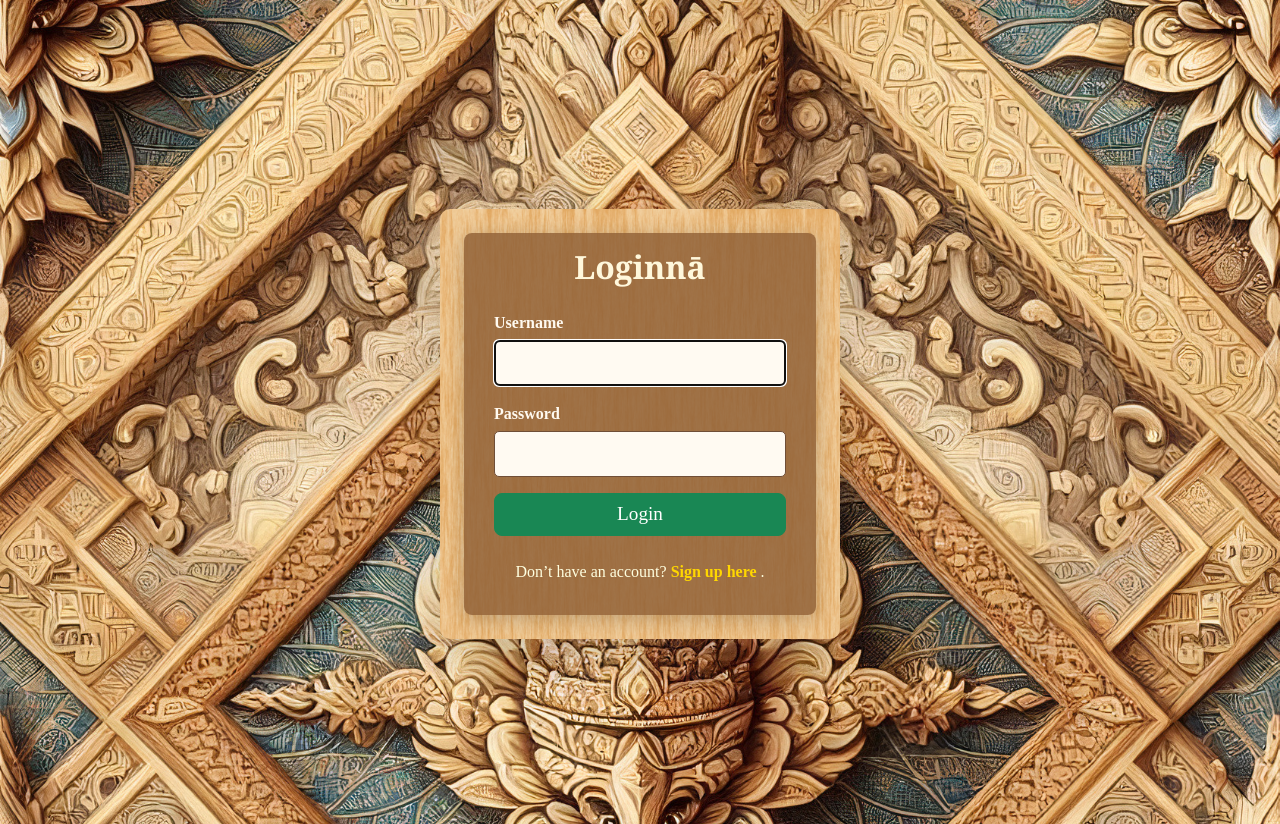
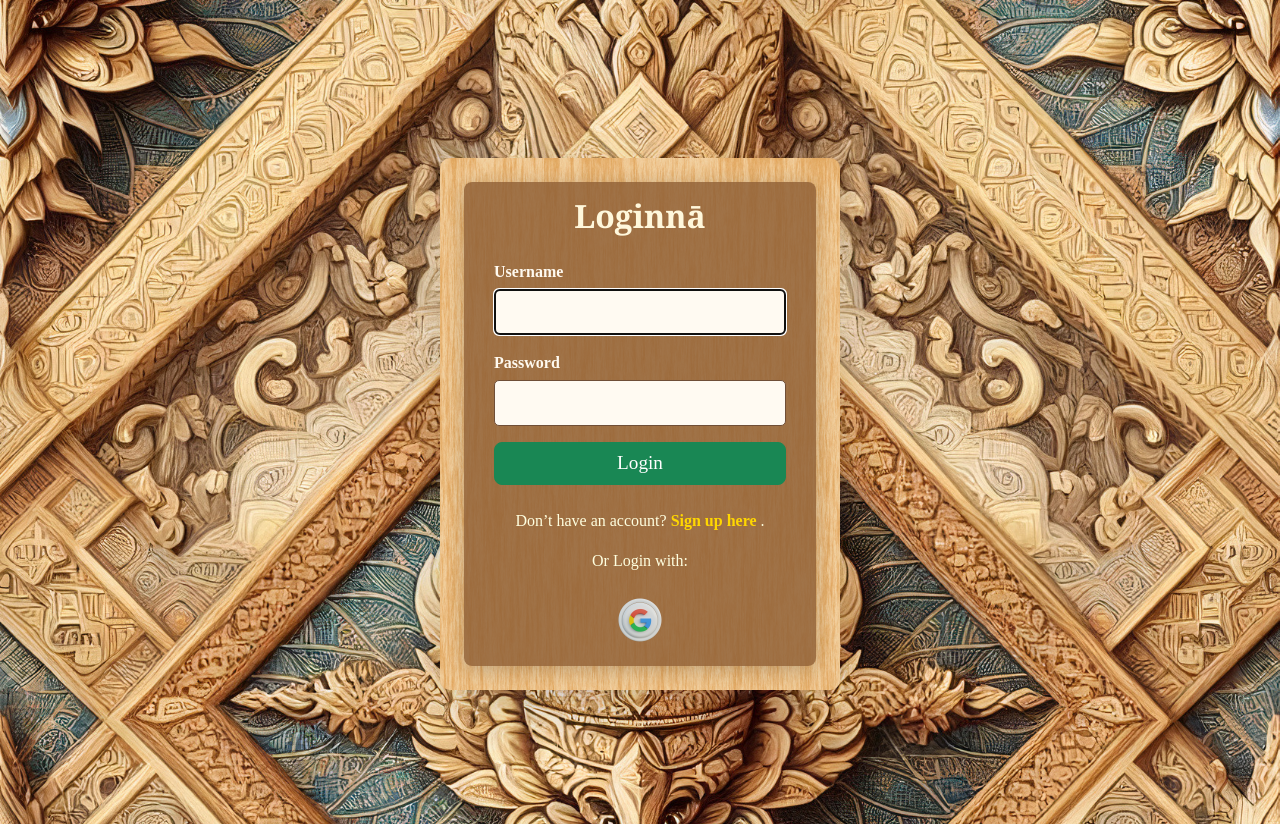
Before and after one commit to Pyisoe-Thame/artificial_heirlooms, a Django app: page /accounts/login/ in a window 1280 px wide. Shown: the part 59-883 px from the top of the page. Run offline with Django 5.2, Linux system fonts and the light colour scheme; some libraries are stand-ins or nearby versions.

Commit message:
google login added

```diff
--- a/accounts/templates/login.html
+++ b/accounts/templates/login.html
@@ -1,6 +1,12 @@
 {% extends "wallpaper_base.html" %}
 
 {% block title %}Login{% endblock %}
+
+{% load static %}
+
+<link rel="stylesheet" href="https://cdnjs.cloudflare.com/ajax/libs/font-awesome/6.6.0/css/all.min.css"
+  integrity="sha512-Kc323vGBEqzTmouAECnVceyQqyqdsSiqLQISBL29aUW4U/M7pSPA/gEUZQqv1cwx4OnYxTxve5UMg5GT6L4JJg=="
+  crossorigin="anonymous" referrerpolicy="no-referrer" />
 
 {% block content %}
 <div class="auth-page container-fluid d-flex justify-content-center align-items-center full-height">
@@ -37,6 +43,20 @@
             Sign up here
           </a>.
         </p>
+
+        <p class="text-center mt-2" style="color: #FFFFE0;">
+          Or Login with:
+        </p>
+
+        <!-- Google acc -->
+        <div class="google_button">
+            <a href="{% url 'social:begin' 'google-oauth2' %}?next={% url 'main' %}">
+                <button type="button" style="border:none; background:none;">
+                    <img src="{% static 'images/google_icon-icons.webp' %}" alt="Button Image" width="60" height="60" />
+                </button>
+            </a>
+        </div>
+
       </form>
     </div>
   </div>
--- a/accounts/urls.py
+++ b/accounts/urls.py
@@ -1,11 +1,13 @@
 # accounts/urls.py
 
-from django.urls import path
+from django.urls import include, path
 from . import views
 from django.contrib.auth import views as auth_views
+from .views import *
 
 urlpatterns = [
     path('signup/', views.signup, name='signup'),
     path('login/', auth_views.LoginView.as_view(template_name='login.html'), name='login'),
     path('logout/', auth_views.LogoutView.as_view(), name='logout'),
+    path('social-auth/', include('social_django.urls', namespace='social')),
 ]
--- a/shop/static/css/custom.css
+++ b/shop/static/css/custom.css
@@ -84,6 +84,54 @@ h6 {
 .auth-page a:hover {
   text-decoration: underline;
 }
+
+/*--------------------------------------------------------------
+# For Google icon
+--------------------------------------------------------------*/
+
+/* .g_id_signin {
+  display: flex;
+  justify-content: center;
+  align-items: center;
+  border-radius: 50%; /* Makes it circular
+  background-color: #4285F4; /* Google Blue
+  color: white;
+  padding: 10px; /* Adjust padding as needed
+  cursor: pointer;
+  width: 56px; /* Adjust size
+  height: 56px; /* Adjust size
+  transition: background-color 0.3s; /* Smooth transition for hover effect
+}
+
+.g_id_signin:hover {
+  background-color: #357ae8; /* Darker shade on hover
+}
+
+.g_id_signin a {
+  color: inherit; /* Inherit color for the text
+  text-align: center; /* Center the text
+} */
+
+.google_button {
+  display: flex;
+  justify-content: center;  /* Horizontal centering */
+  align-items: center;      /* Vertical centering */
+  margin: 0;                /* Remove default margin */
+  transition: all 0.4s ease-in-out; /* Smooth transition effect */
+  isolation: isolate;       /* Avoid blending with the parent container */
+}
+
+.google_button img {
+  border-radius: 50%;  /* circular box */
+  backface-visibility: hidden; /* Prevent rendering issues */
+}
+
+.google_button img:hover {
+  box-shadow: 0 0 20px lavender;
+  transform: scale(1.1);  /* Slight zoom-in on hover */
+  transition: all 0.4s ease-in-out; /* Smooth animation */
+}
+
 
 /*--------------------------------------------------------------
 # Cart
```
Also changed, not shown: accounts/templates/signup.html (+22 -2 lines), accounts/views.py (+5 -2 lines), project/settings.py (+32 -20 lines), shop/signals.py (added, +13 -0 lines), db.sqlite3, db_backup.sqlite3 (added), shop/static/images/google_icon-icons.webp (added), 1 other file.
